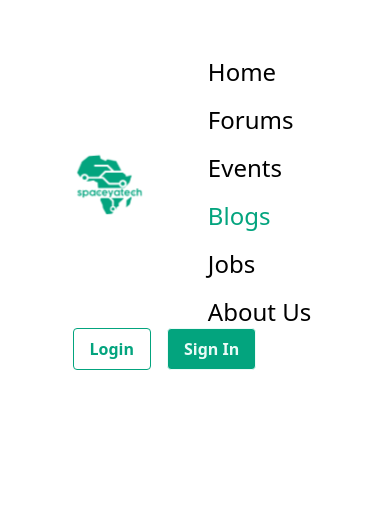
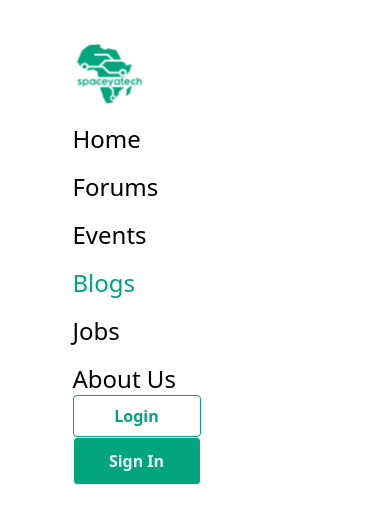
Before and after one commit to SpaceyaTech/Team-Berlin-React, a React (Create React App) app: page / in a window 390 px wide. Shown: the top 524 px of the page. Built offline with nearby package versions, Linux system fonts and the light colour scheme.

Commit message:
feature: Add navbar component

```diff
--- a/src/components/navbar/index.tsx
+++ b/src/components/navbar/index.tsx
@@ -5,52 +5,52 @@ const Navbar = () => {
   return (
     <div className="w-5/6 m-auto">
       <nav className="flex items-center justify-between flex-wrap bg-white-500 p-10">
-        <div className="flex items-center flex-shrink-0 text-white mr-6">
+        <div className="flex items-center flex-shrink-0 text-white mr-12">
           <img src={headerLogo} alt="..." />
         </div>
         <div className="text-2xl">
           <a
             href="#responsive-header"
-            className="block mt-4 lg:inline-block lg:mt-0 text-white-200  mr-6"
+            className="block mt-4 lg:inline-block lg:mt-0 text-darkText  mr-12"
           >
             Home
           </a>
           <a
             href="#responsive-header"
-            className="block mt-4 lg:inline-block lg:mt-0 text-white-200  mr-6"
+            className="block mt-4 lg:inline-block lg:mt-0 text-darkText  mr-12"
           >
             Forums
           </a>
           <a
             href="#responsive-header"
-            className="block mt-4 lg:inline-block lg:mt-0 text-white-200  mr-6 "
+            className="block mt-4 lg:inline-block lg:mt-0 text-darkText  mr-12 "
           >
             Events
           </a>
           <a
             href="#responsive-header"
-            className="block mt-4 lg:inline-block lg:mt-0 text-white-200 text-secondaryGreen mr-6"
+            className="block mt-4 lg:inline-block lg:mt-0 text-secondaryGreen mr-12"
           >
             Blogs
           </a>
           <a
             href="#responsive-header"
-            className="block mt-4 lg:inline-block lg:mt-0 text-white-200  mr-6"
+            className="block mt-4 lg:inline-block lg:mt-0 text-darkText  mr-12"
           >
             Jobs
           </a>
           <a
             href="#responsive-header"
-            className="block mt-4 lg:inline-block lg:mt-0 text-white-200 "
+            className="block mt-4 lg:inline-block lg:mt-0 text-darkText "
           >
             About Us
           </a>
         </div>
         <div>
-          <button className="bg-transparent  text-secondaryGreen font-semibold  py-2 px-4 border  rounded mr-4">
+          <button className="bg-transparent  text-secondaryGreen font-semibold  py-2 px-4 border w-32  rounded mr-4">
             Login
           </button>
-          <button className="bg-secondaryGreen text-primaryWhite font-semibold  py-2 px-4 border  rounded">
+          <button className="bg-secondaryGreen text-primaryWhite font-semibold  py-2 px-4 border w-32 h-12  rounded">
             Sign In
           </button>
         </div>
--- a/tailwind.config.js
+++ b/tailwind.config.js
@@ -4,7 +4,8 @@ module.exports = {
   theme: {
     colors: {
       secondaryGreen: '#03A47E',
-      primaryWhite: '#EBFBF7'
+      primaryWhite: '#EBFBF7',
+      darkText: '##13131A'
     },
     extend: {}
   },
```
